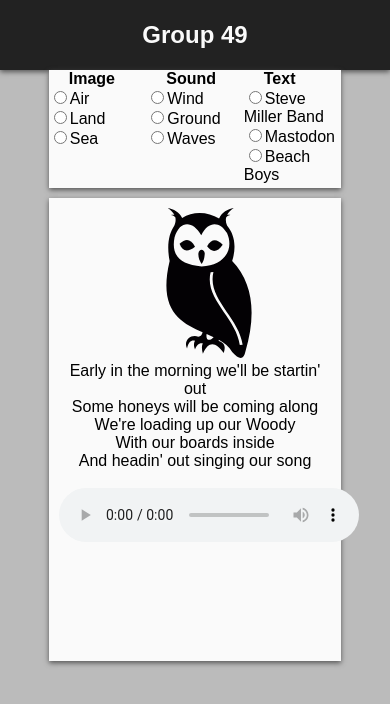
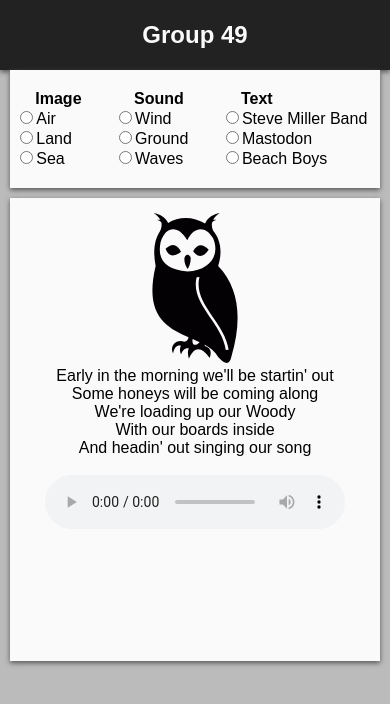
Before and after one commit to IT2810/it2810-webutvikling-h18-prosjekt-2-gruppe--49, a React (Create React App) app in the folder opg2/: page / in a window 390 px wide. Shown: the top 704 px of the page. Built offline with nearby package versions, Linux system fonts and the light colour scheme.

Commit message:
make app responsive to mobile #6

```diff
--- a/opg2/src/App.css
+++ b/opg2/src/App.css
@@ -17,7 +17,7 @@
   grid-template-columns: 75%;
   grid-template-rows: 20% 80%;
   min-height: 500px;
-  height: 70vh;
+  height: 70%;
   width: 100%;
   grid-template-areas:
     "a"
@@ -28,6 +28,10 @@
 .App-controller {
   grid-area: a;
   display: flex;
+  padding-right: 3.5%;
+  padding-left: 1.5%;
+  align-items: center;
+  justify-content: center;
   background-color: #fafafa;
   box-shadow: 0 2px 5px 0 #555;
 }
@@ -35,7 +39,7 @@
 .App-display {
   grid-area: b;
   margin-top: 10px;
-  padding: 10px;
+  padding: 15px;
   background-color: #fafafa;
   box-shadow: 0 2px 5px 0 #555;
 }
@@ -53,3 +57,15 @@
   margin-left: 20px;
   font-weight: bold;
 }
+
+@media only screen and (max-width: 500px) {
+  [class="App-body"] {
+    grid-template-columns: 95%;
+  }
+  [class="App-controller"] {
+    justify-content: space-between;
+  }
+  [class="Controller-RadioGroup"] {
+    width: auto;
+  }
+}
```
